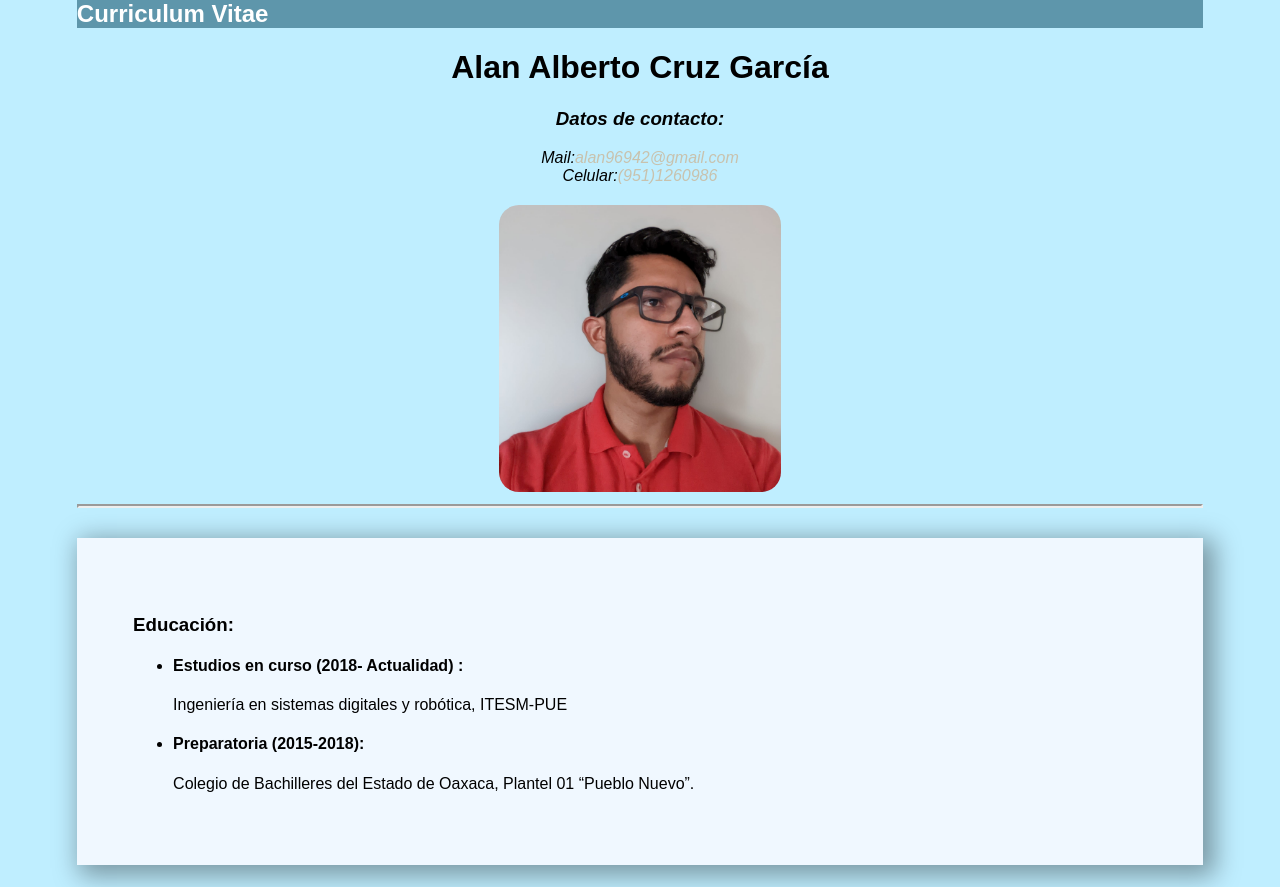
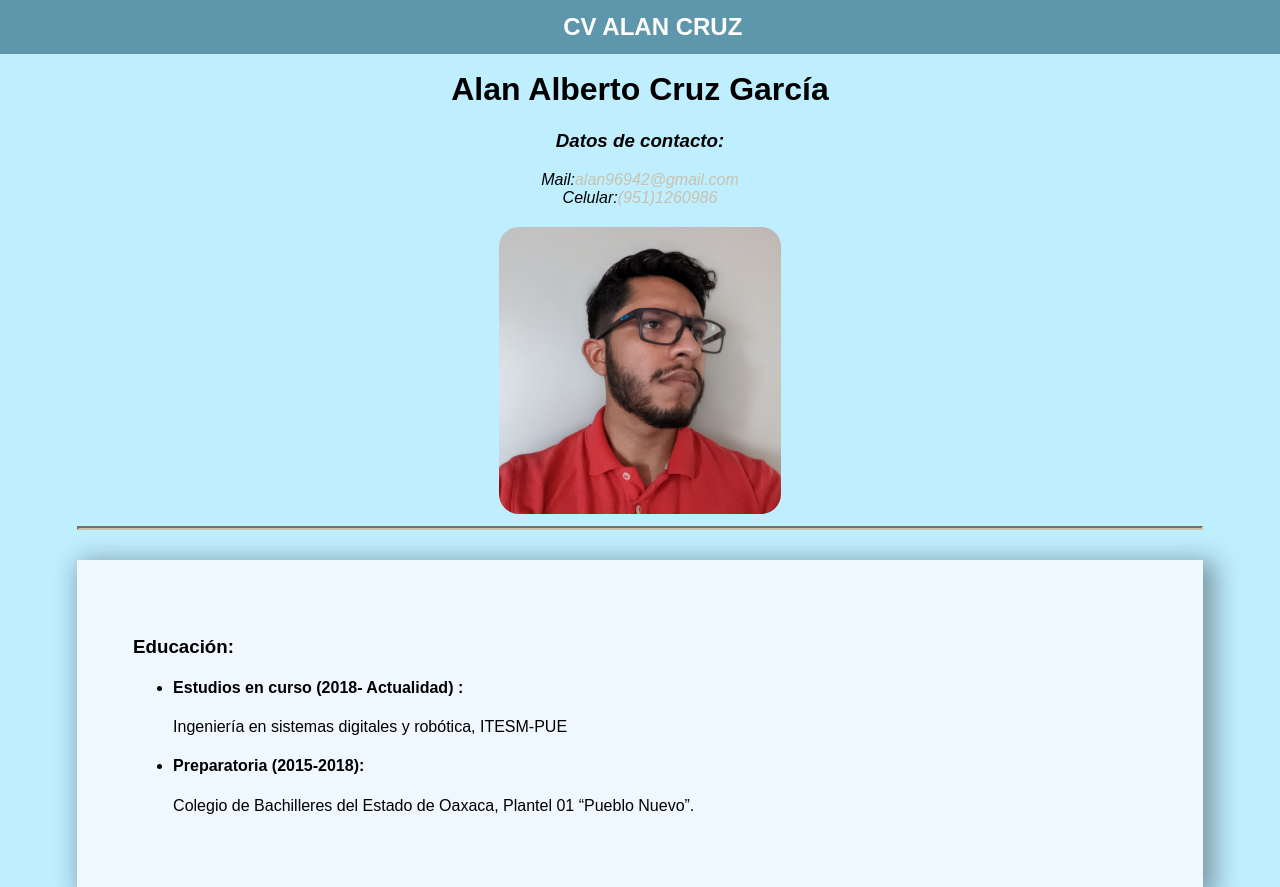
Before and after one commit to ALANCRUZ96942/curriculum, a plain HTML site: page index_css.html in a window 1280 px wide. Shown: the top 887 px of the page. Drawn offline with Linux system fonts and the light colour scheme; a web font is replaced by a local one.

Commit message:
update: final version with footer

```diff
--- a/index_css.html
+++ b/index_css.html
@@ -12,7 +12,7 @@
     <title>Curriculum whith css</title>
 </head>
 <nav class="navbar">
-    <h2>Curriculum Vitae</h2>
+    <h2>CV ALAN CRUZ</h2>
 </nav>
 <body class="body">
 
@@ -140,8 +140,9 @@
 </main>
 <br><br>
 <hr>
-<footer>
-    Footer
+<footer class="footer">
+    <p>&copy; 2022 Alan Cruz</p>
+
 </footer>
 
 </body>
--- a/styles.css
+++ b/styles.css
@@ -7,18 +7,22 @@
     margin: 0;
 }
 .navbar{
+
+    padding: 1%;
+    position: fixed;
     width: 100%;
-    overflow: auto;
-    padding: 0;
-    margin: 0;
+    top: 0;
+    left: 0;
     background-color: #5E96AB;
 }
 .navbar > h2{
+    text-align: center;
     padding: 0;
     margin: 0;
    color: #ffffff;
 }
 .center{
+    padding-top: 50px;
     text-align: center;
 }
  a{
@@ -34,6 +38,7 @@
 }
 hr{
     border-width: 2px;
+    border-color: #C8C2AE;
 }
 .section {
     margin-top: 30px;
```
